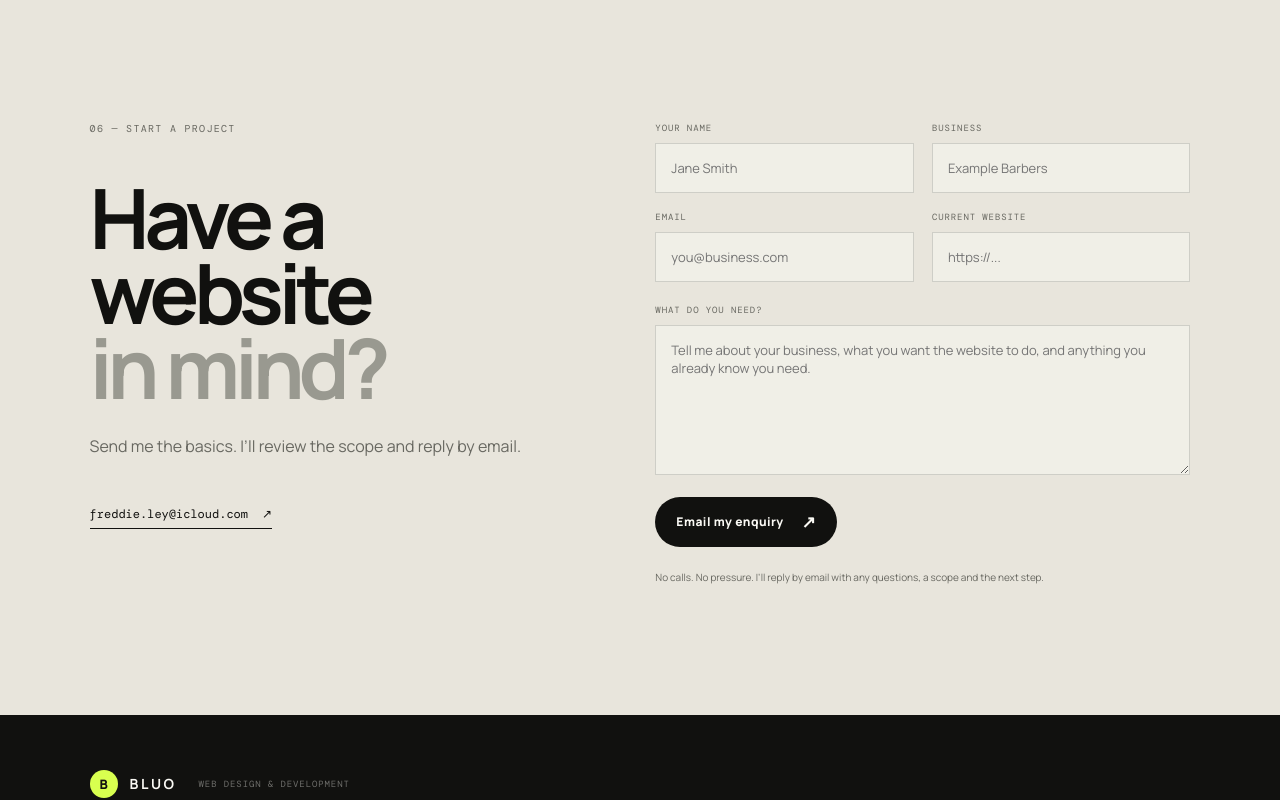
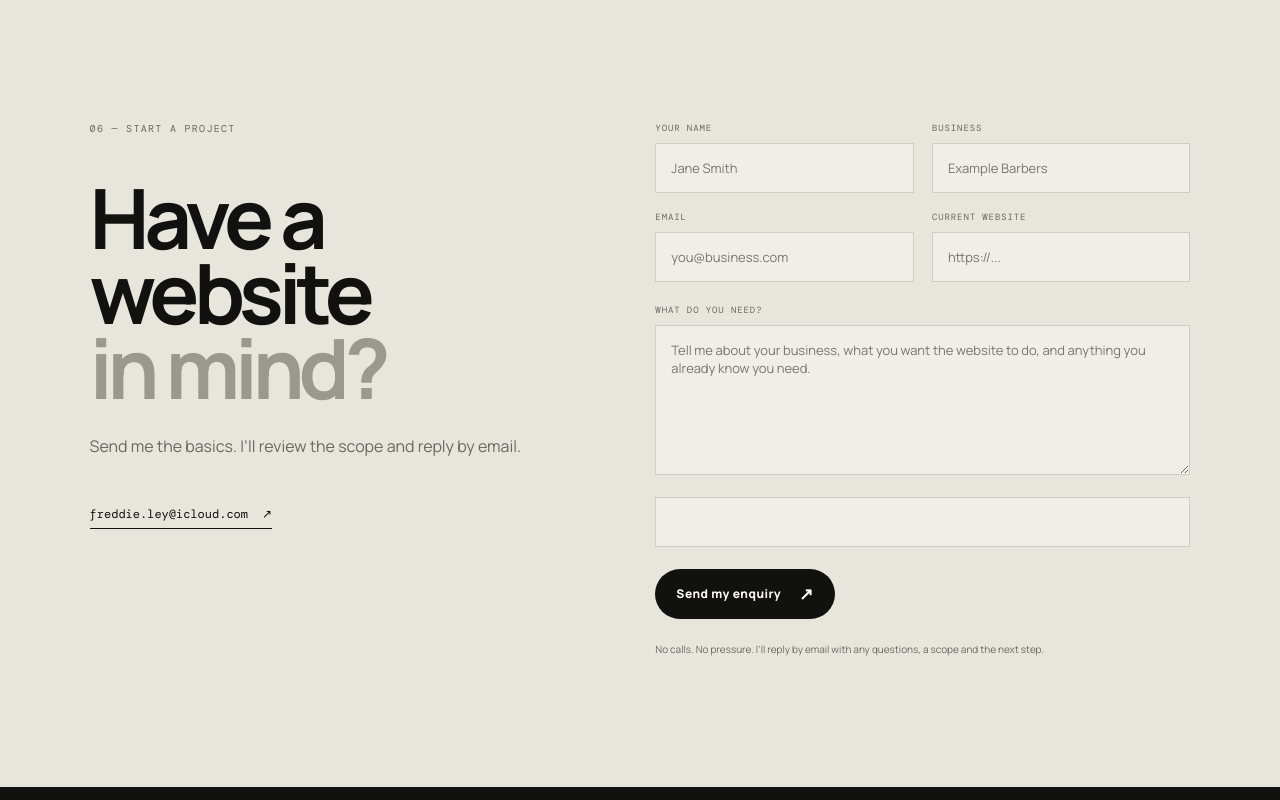
Before and after one commit to freddieley/Service-website, a Next.js app: page / in a window 1280 px wide. Shown: the part 5100-5900 px from the top of the page. Built offline with nearby package versions, Linux system fonts and the light colour scheme.

Commit message:
Make contact form send enquiries through Resend

```diff
--- a/app/page.tsx
+++ b/app/page.tsx
@@ -68,10 +68,13 @@ function scrollTo(id: string) {
 }
 
 function ScopeForm() {
-  const [submitted, setSubmitted] = useState(false);
+  const [status, setStatus] = useState<"idle" | "sending" | "success" | "error">("idle");
+  const [errorMessage, setErrorMessage] = useState("");
 
-  function handleSubmit(event: React.FormEvent<HTMLFormElement>) {
+  async function handleSubmit(event: React.FormEvent<HTMLFormElement>) {
     event.preventDefault();
+    setStatus("sending");
+    setErrorMessage("");
     const form = new FormData(event.currentTarget);
     const name = String(form.get("name") ?? "").trim();
     const business = String(form.get("business") ?? "").trim();
@@ -134,8 +137,16 @@ function ScopeForm() {
         />
       </label>
 
-      <button className="button button-dark" type="submit">
-        Email my enquiry <span>↗</span>
+      <input
+        name="website_url"
+        tabIndex={-1}
+        autoComplete="off"
+        aria-hidden="true"
+        className="form-honeypot"
+      />
+
+      <button className="button button-dark" type="submit" disabled={status === "sending"}>
+        {status === "sending" ? "Sending enquiry…" : "Send my enquiry"} <span>↗</span>
       </button>
 
       <p className="form-note">
@@ -143,10 +154,16 @@ function ScopeForm() {
         and the next step.
       </p>
 
-      {submitted ? (
-        <p className="form-success">
-          Your email client should now be open with the enquiry prepared. If it
-          didn’t open, email {email} directly.
+      {status === "success" ? (
+        <p className="form-success" role="status">
+          Enquiry sent. I’ll review it and reply by email as soon as I can.
+        </p>
+      ) : null}
+
+      {status === "error" ? (
+        <p className="form-error" role="alert">
+          {errorMessage}{" "}
+          <a href={`mailto:${email}`}>Email me directly ↗</a>
         </p>
       ) : null}
     </form>
```
